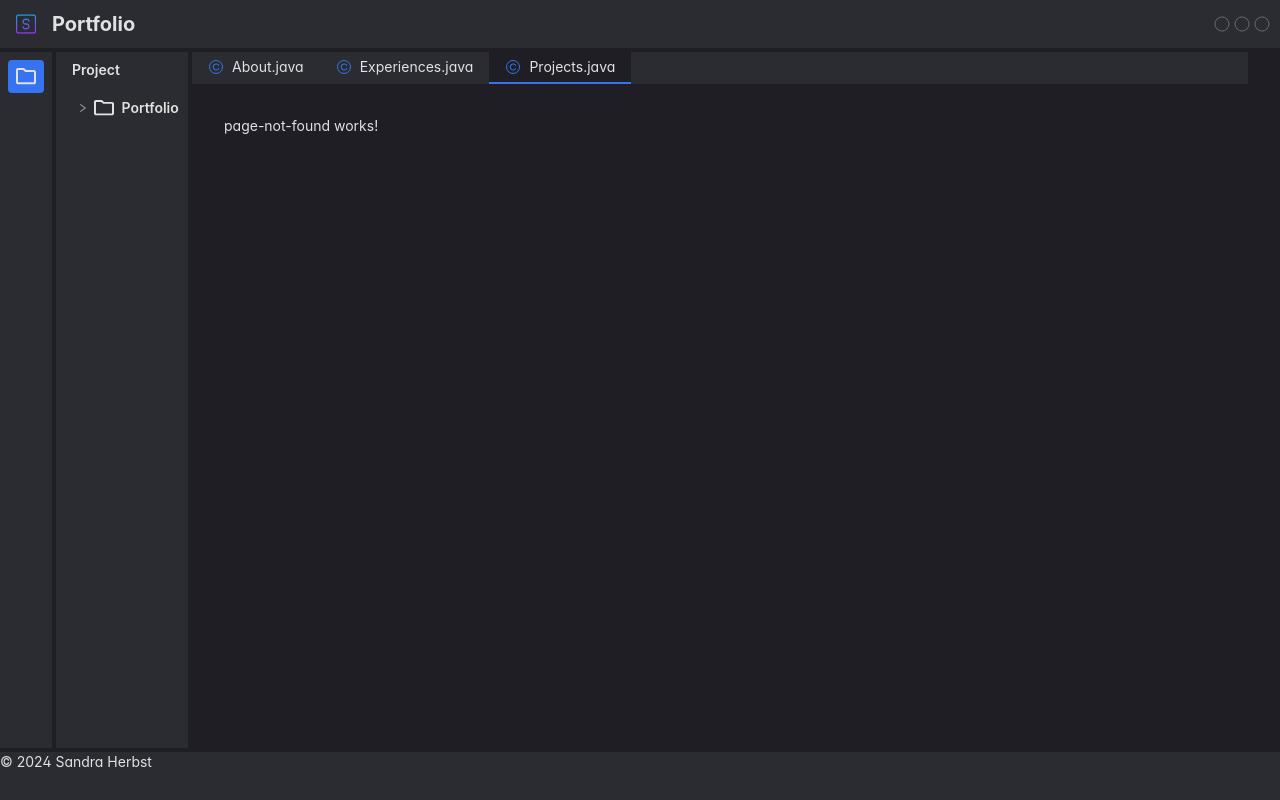
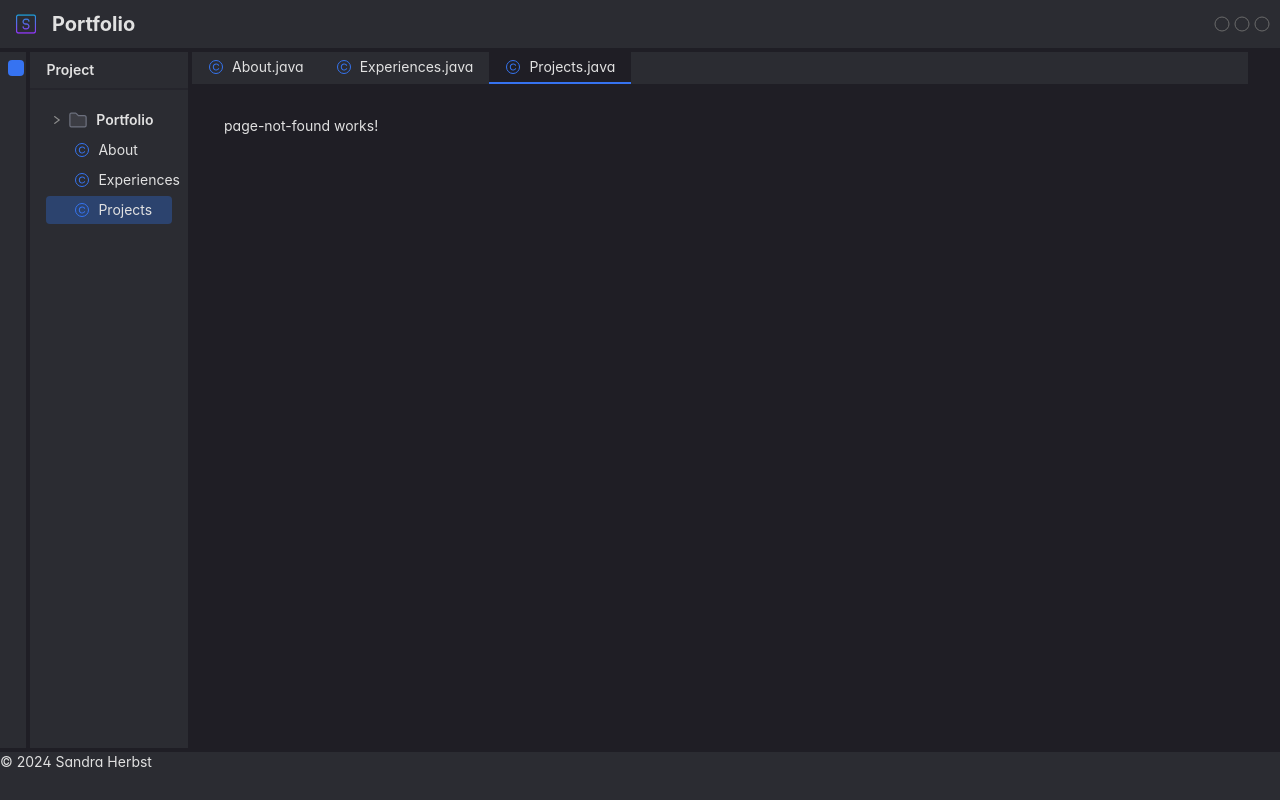
Before and after one commit to sandra-herbst/ide-portfolio, an Angular app in the folder portfolio/: page /projects/0 in a window 1280 px wide. Built offline with nearby package versions, Linux system fonts and the light colour scheme.

Commit message:
[PS-4] Added new colors for navigation. Started implementation for hiding side navigation. Added new folder icon. Implemented side navigation item

```diff
--- a/portfolio/src/app/core/component/side-navigation-folder/side-navigation-folder.component.html
+++ b/portfolio/src/app/core/component/side-navigation-folder/side-navigation-folder.component.html
@@ -1,5 +1,5 @@
 <div
-  class="flex justify-start items-center rounded w-full"
+  class="flex justify-start items-center rounded w-full py-0.5"
   [ngClass]="{ 'bg-secondary-blue': active }">
   <button class="inline-block p-2" (click)="onArrowClick()">
     <img
@@ -16,7 +16,7 @@
       class=""
       width="20"
       height="16"
-      ngSrc="assets/icons/folder_icon.svg"
+      ngSrc="assets/icons/folder-filled_icon.svg"
       alt="Folder icon" />
     <p class="font-semibold">{{ label }}</p>
   </button>
--- a/portfolio/src/app/core/component/side-navigation-folder/side-navigation-folder.component.ts
+++ b/portfolio/src/app/core/component/side-navigation-folder/side-navigation-folder.component.ts
@@ -18,6 +18,7 @@ export class SideNavigationFolderComponent implements SideNavItemInterface {
     new EventEmitter<SideNavItemInterface>();
 
   constructor(private logger: LogService) {}
+
   // the arrow beside the folder has been clicked
   onArrowClick(): void {
     this.logger.log("onArrowClick");
--- a/portfolio/src/app/core/component/side-navigation-item/side-navigation-item.component.html
+++ b/portfolio/src/app/core/component/side-navigation-item/side-navigation-item.component.html
@@ -1 +1,15 @@
-<p>side-navigation-item works!</p>
+<a
+  class="px-2 py-1 my-0.5 pl-7 flex justify-start items-center rounded w-full h-full"
+  [routerLink]="navItem?.route"
+  [routerLinkActive]="'border-secondary-dark-blue bg-secondary-dark-blue'"
+  [ngClass]="{ 'bg-secondary-blue': false }">
+  <img
+    class="mr-2"
+    width="16"
+    height="16"
+    ngSrc="assets/icons/{{ navItem?.fileInfo?.fileName }}.{{
+      navItem?.fileInfo?.fileExtension
+    }}"
+    alt="{{ navItem?.fileInfo?.altText }}" />
+  {{ navItem?.label }}
+</a>
--- a/portfolio/src/app/core/component/side-navigation/side-navigation.component.html
+++ b/portfolio/src/app/core/component/side-navigation/side-navigation.component.html
@@ -1,8 +1,10 @@
 <aside
-  class="hidden h-full bg-gray-200 laptop:col-span-1 laptop:row-span-1 laptop:flex">
+  class="hidden h-full bg-gray-200 laptop:col-span-1 laptop:row-span-1 laptop:flex border-r-4 border-black"
+  [ngClass]="{ '': sideNavOpen }">
   <div
     class="flex flex-initial w-14 flex-col border-r-4 border-black overflow-hidden">
     <button
+      (click)="onNavigationToggleClick()"
       class="flex items-center justify-center p-2 bg-secondary-blue m-2 rounded">
       <img
         class=""
@@ -12,17 +14,20 @@
         alt="Open or close side navigation" />
     </button>
   </div>
-  <div class="laptop:flex-grow laptop:flex-1 border-r-4 border-black">
-    <div class="my-2 mx-4">
-      <p class="font-semibold">Project</p>
-      <nav class="mt-4">
+  <div
+    class="laptop:flex-grow laptop:flex-1"
+    [ngClass]="{ visible: sideNavOpen, invisible: !sideNavOpen }">
+    <p class="px-4 py-2 font-semibold border-b-2 border-gray-300">Project</p>
+    <nav class="mt-4 mx-4 my-2">
       <!-- button to close navigation folder -->
       <li class="list-none">
         <pw-side-navigation-folder
           label="Portfolio"
-            (isClicked)="onChildClicked($event)"></pw-side-navigation-folder>
+          (isClicked)="onChildClick($event)"></pw-side-navigation-folder>
+        <pw-side-navigation-item
+          *ngFor="let item of mainNavItems"
+          [navItem]="item"></pw-side-navigation-item>
       </li>
     </nav>
   </div>
-  </div>
 </aside>
--- a/portfolio/src/app/core/component/side-navigation/side-navigation.component.ts
+++ b/portfolio/src/app/core/component/side-navigation/side-navigation.component.ts
@@ -1,29 +1,46 @@
-import { Component } from "@angular/core";
-import { NgOptimizedImage } from "@angular/common";
+import { Component, OnInit } from "@angular/core";
+import {NgClass, NgForOf, NgOptimizedImage} from "@angular/common";
 import { NavigationService } from "../../service/navigation.service";
 import { NavigationItem } from "../../model/local/navigation-item.model";
 import { SideNavigationFolderComponent } from "../side-navigation-folder/side-navigation-folder.component";
 import { LogService } from "../../service/log.service";
 import { SideNavItemInterface } from "../../interface/side-navigation-component.interface";
+import { SideNavigationItemComponent } from "../side-navigation-item/side-navigation-item.component";
 
 @Component({
   selector: "pw-side-navigation",
   standalone: true,
-  imports: [NgOptimizedImage, SideNavigationFolderComponent],
+  imports: [
+    NgOptimizedImage,
+    SideNavigationFolderComponent,
+    SideNavigationItemComponent,
+    NgForOf,
+    NgClass,
+  ],
   templateUrl: "./side-navigation.component.html",
   styleUrl: "./side-navigation.component.css",
 })
-export class SideNavigationComponent {
+export class SideNavigationComponent implements OnInit {
   private lastActiveChild?: SideNavItemInterface;
-  private mainNavItems: NavigationItem[] = [];
   private projectNavItems: NavigationItem[] = [];
+  mainNavItems: NavigationItem[] = [];
+  sideNavOpen: boolean = true;
+
   constructor(
     private navService: NavigationService,
     private logger: LogService
   ) {}
 
-  onChildClicked(sideNavItem: SideNavItemInterface): void {
+  ngOnInit(): void {
+    this.mainNavItems = this.navService.getMainNavItems();
+  }
+
+  onChildClick(sideNavItem: SideNavItemInterface): void {
     this.lastActiveChild?.setInactive();
     this.lastActiveChild = sideNavItem;
   }
+
+  onNavigationToggleClick(): void {
+    this.sideNavOpen = !this.sideNavOpen;
+  }
 }
--- a/portfolio/tailwind.config.js
+++ b/portfolio/tailwind.config.js
@@ -20,6 +20,7 @@ module.exports = {
         "secondary": {
           DEFAULT: "#ffffff",
           "blue": "#3673F1",
+          "dark-blue": "#2C436E",
         },
         "accent": {
           DEFAULT: "#CC7832",
@@ -28,6 +29,7 @@ module.exports = {
           50: "#65666d",
           100: "#3f4046",
           200: "#2B2C32",
+          300: "#25252c",
         },
         "black": "#1F1E25",
         "white": "#E1E1E1",
```
Also changed, not shown: portfolio/src/app/core/component/side-navigation-item/side-navigation-item.component.ts (+8 -3 lines), portfolio/src/assets/icons/folder-filled_icon.svg (added). Lines whose indentation alone changed are shown as unchanged.
